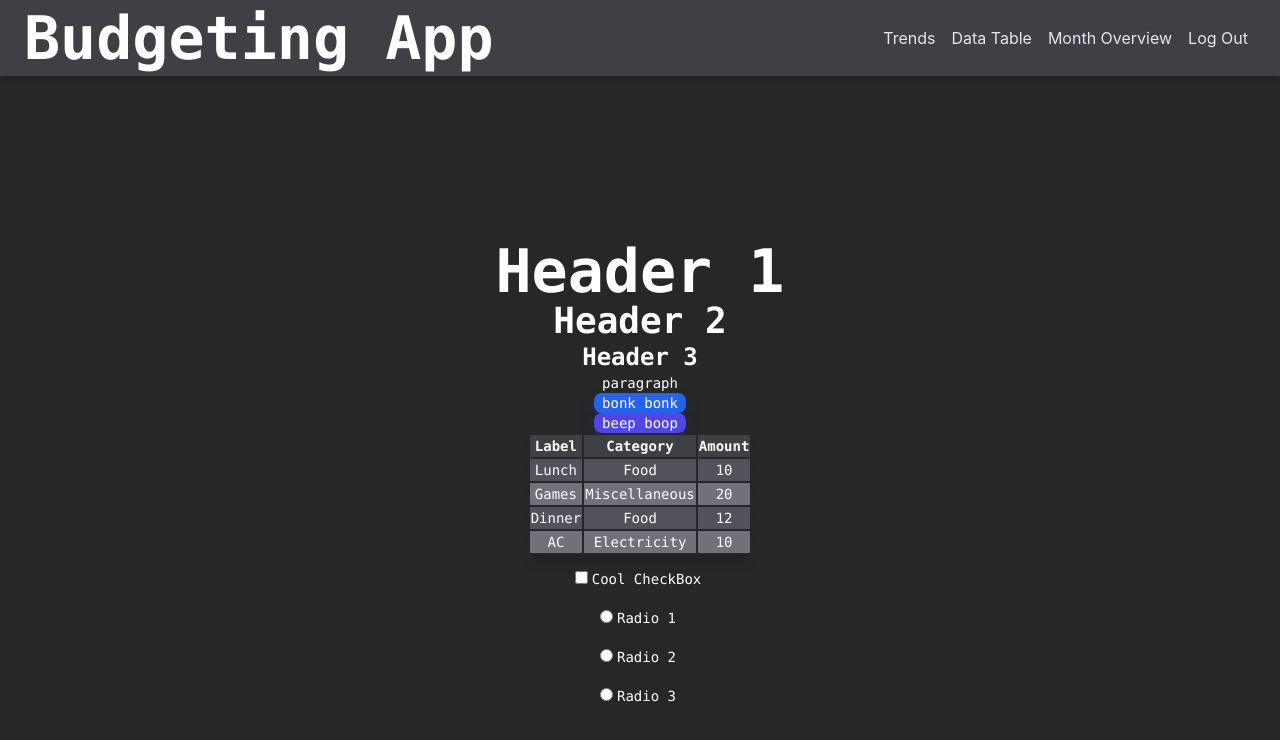
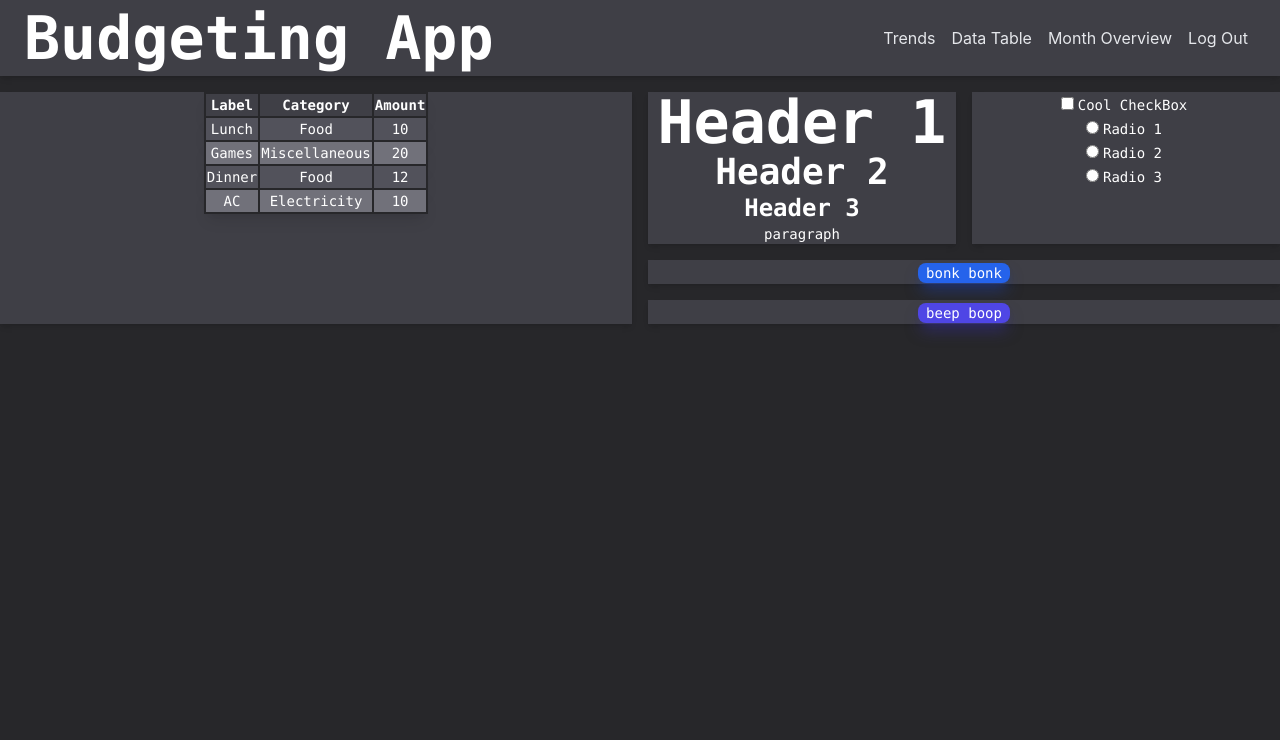
Before and after one commit to duccsquared/budgeting-app, a React (Create React App) app: page / in a window 1280 px wide. Shown: the top 740 px of the page. Built offline with nearby package versions, Linux system fonts and the light colour scheme.

Commit message:
tested out format for application

```diff
--- a/src/App.css
+++ b/src/App.css
@@ -25,11 +25,11 @@
 .App-body {
   background-color: #27272a; //original: 282c34, currently using zinc 800;
   min-height: 100vh;
-  display: flex;
-  flex-direction: column;
-  align-items: center;
-  justify-content: center;
-  font-size: calc(10px + 2vmin);
+  //display: flex;
+  //flex-direction: column;
+  //align-items: center;
+  //justify-content: center;
+  //font-size: calc(10px + 2vmin);
   color: white;
 }
 .App-link {
--- a/src/App.js
+++ b/src/App.js
@@ -12,16 +12,11 @@ function App() { // <div style={{height: 20}}></div>
                 <NavBar></NavBar>
             </header>
             <body className="App-body">
-                <H1>Header 1</H1>
-                <H2>Header 2</H2>
-                <H3>Header 3</H3>
-                <P>paragraph</P>
-                <BtnMain onClick={() => console.log("beep")}>
-                    bonk bonk
-                </BtnMain>
-                <BtnSecondary onClick={() => console.log("boop")}>
-                    beep boop
-                </BtnSecondary>
+                <div class="grid grid-cols-4 gap-4">
+                    <div class="col-span-4"></div>
+                    <div class="bg-zinc-700 col-span-2 row-span-3 flex shadow-md" justify-center>
+                        <div class="grow"></div>
+                        <div>
                         <Table>
                             <TR1>
                                 <TH>Label</TH>
@@ -49,6 +44,18 @@ function App() { // <div style={{height: 20}}></div>
                                 <TD>10</TD>
                             </TR2>
                         </Table>
+                        </div>
+                        <div class="grow"></div>
+                    </div>
+                    <div class="bg-zinc-700 shadow-md">
+                        <H1>Header 1</H1>
+                        <H2>Header 2</H2>
+                        <H3>Header 3</H3>
+                        <P>paragraph</P>
+
+
+                    </div>
+                    <div class="bg-zinc-700 shadow-md">
                         <CheckBox>
                             Cool CheckBox
                         </CheckBox>
@@ -61,6 +68,21 @@ function App() { // <div style={{height: 20}}></div>
                         <RadioBox name="beep">
                             Radio 3
                         </RadioBox>
+                    </div>
+                    <div class="bg-zinc-700 col-span-2 shadow-md">
+                        <BtnMain onClick={() => console.log("beep")}>
+                            bonk bonk
+                        </BtnMain>
+                    </div>
+                    <div class="bg-zinc-700 col-span-2 shadow-md">
+                        <BtnSecondary onClick={() => console.log("boop")}>
+                            beep boop
+                        </BtnSecondary>
+                    </div>
+                </div>
+
+
+
             </body>
         </div>
     );
```
Lines whose indentation alone changed are shown as unchanged.
